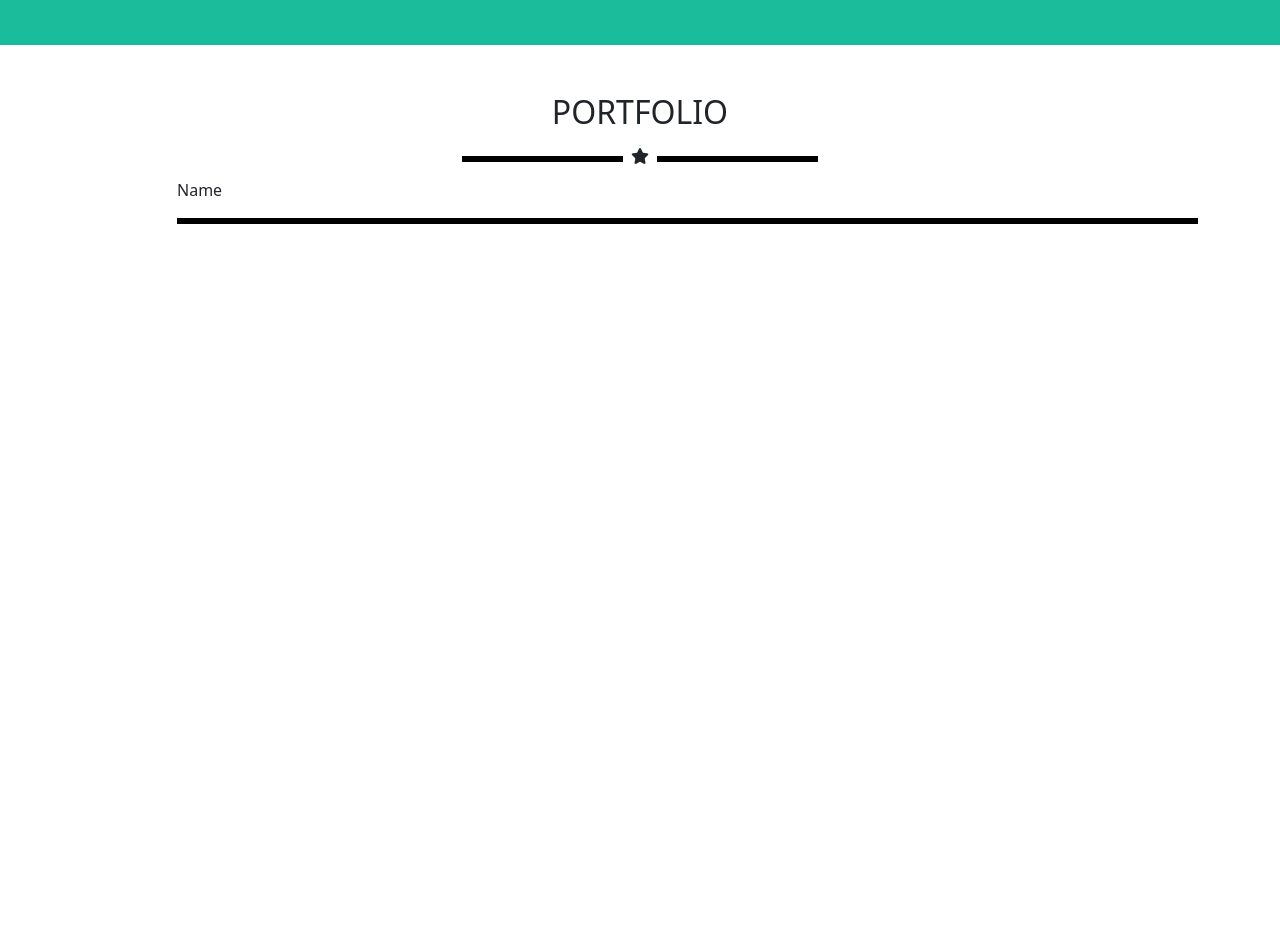
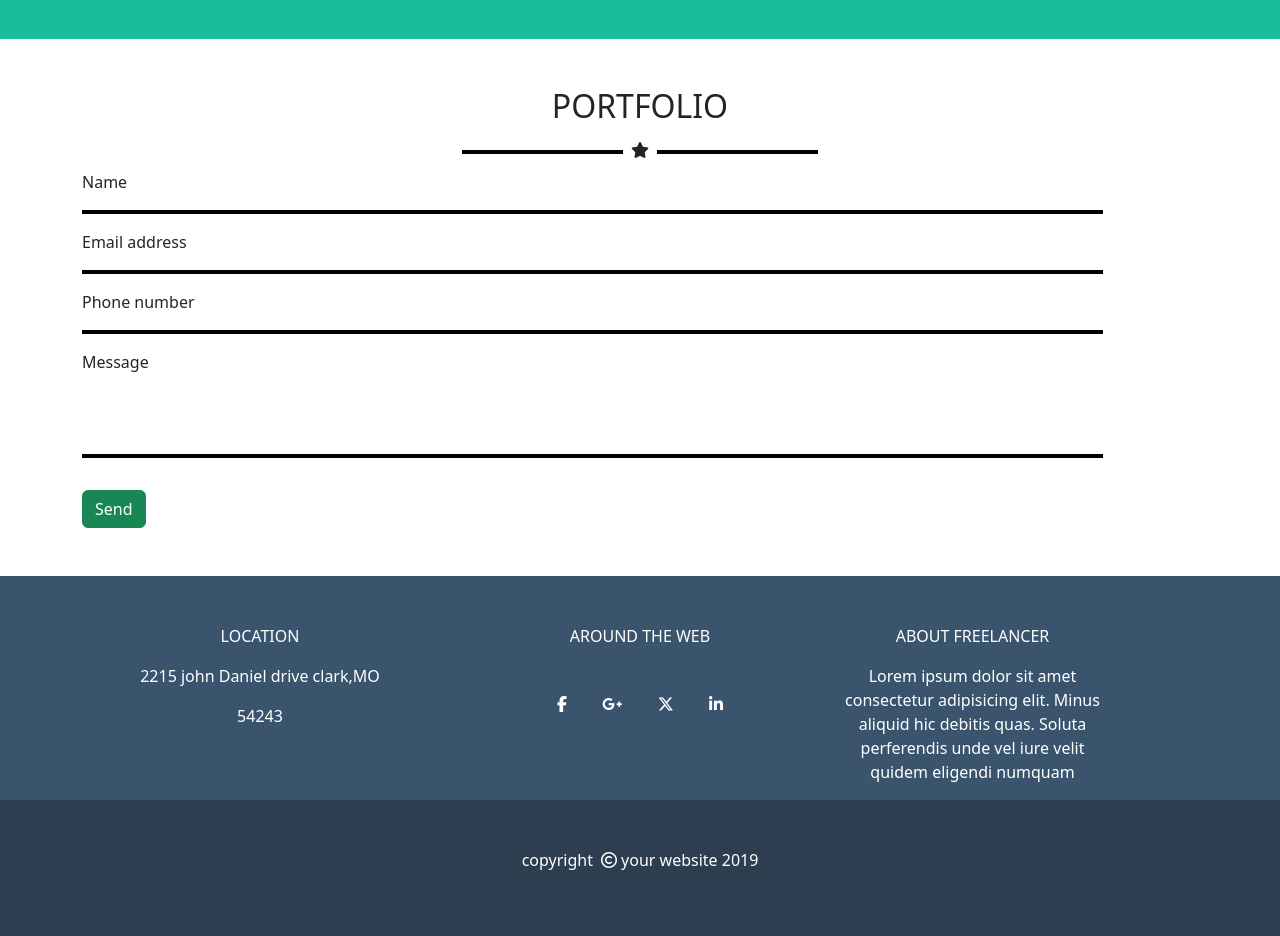
Before and after one commit to GuglielmoConsolini/html-css-bootstrap-freelancer, a plain HTML site: page index.html in a window 1280 px wide. Shown: the part 1256-2192 px from the top of the page. Before the commit the page ends 1496 px from the top, so only its background shows below. Drawn offline with nearby package versions, Linux system fonts and the light colour scheme.

Commit message:
Layout without content

```diff
--- a/css/style.css
+++ b/css/style.css
@@ -5,7 +5,6 @@ header{
 .white{
     color: white;
 }
-
 
 
 section{
@@ -19,7 +18,7 @@ section{
 }
 
 hr{
-    border: 3px solid white;
+    border: 2px solid white;
     opacity: 1;
 }
 
@@ -27,6 +26,14 @@ hr{
     background-color: white;
 }
 
+.section-3{
+    background-color: #3a546d;
+}
+
 .black{
-    border: 3px solid black;
+    border: 2px solid black;
 }
+
+footer{
+    background-color: #2c3e50;
+}
--- a/index.html
+++ b/index.html
@@ -130,7 +130,7 @@
      </section>
 
 
-     <section class="section-2 mt-5">
+     <section class="section-2 mt-5 pb-5">
         <div class="container">
             <div class="row">
                 <div class="col-6 offset-md-3 text-center">
@@ -144,58 +144,75 @@
                 </div>
             </div>
 
-            <div class="row">
-                <div class="col-11 offset-md-1">
+            <div class="row mb-10">
+                <div class="col-11 ">
                     <p>Name</p>
                     <hr class="black w-100">
                 </div>
+                <div class="col-11 ">
+                    <p>Email address</p>
+                    <hr class="black w-100">
+                </div>
+                <div class="col-11 ">
+                    <p>Phone number</p>
+                    <hr class="black w-100">
+                </div>
+                <div class="col-11 ">
+                    <p>Message</p>
+                </div>
+
             </div>
 
-
-
-
-
-
-
+            <div class="row mt-5">
+                <div class="col-11">
+                    <hr class="black w-100 mt-7">
+                </div>
+                <div class="col-2">
+                    <button type="button" class="btn btn-success  mt-3">Send</button>
+                </div>
+            </div>
 
 
         </div>
      </section>
 
 
+     <section class="section-3">
+        <div class="container pt-5">
+            <div class="row ">
+                <div class="col-4 text-center white">
+                    <p>LOCATION</p>
+                    <p>2215 john Daniel drive clark,MO</p>
+                    <p>54243</p>
+                </div>
+                <div class="col-2 offset-md-1 white text-center">
+                    <p>AROUND THE WEB</p>
+                    <div class="d-flex justify-content-between mt-5">
+                        <i class="fa-brands fa-facebook-f"></i>
+                        <i class="fa-brands fa-google-plus-g"></i>
+                        <i class="fa-brands fa-x-twitter"></i>
+                        <i class="fa-brands fa-linkedin-in"></i>
+                    </div>
+                </div>
+                <div class="col-3 white offset-md-1 text-center">
+                    <p>ABOUT FREELANCER</p>
+                    <P>Lorem ipsum dolor sit amet consectetur adipisicing elit. Minus aliquid hic debitis quas. Soluta perferendis unde vel iure velit quidem eligendi numquam </P>
+                </div>
+            </div>
+        </div>
+
+     </section>
 
 
-
-
-
-
-
-
-
-
-
-
-
-
-
-
-
-
-
-
-
-
-
-
-
-
-
-
-
-
-
-
-
+     <footer class="py-5">
+        <div class="container">
+            <div class="row">
+                <div class="col-4 white offset-md-4 text-center ">
+                    <p>copyright <i class="fa-regular fa-copyright px-1"></i>your website 2019</p>
+                </div>
+            </div>
+        </div>
+     </footer>
 
 
 
```
